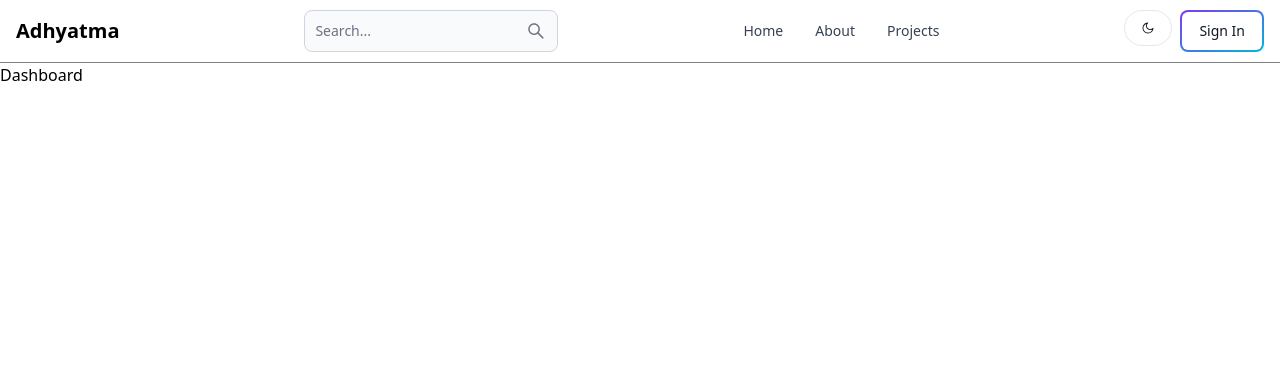
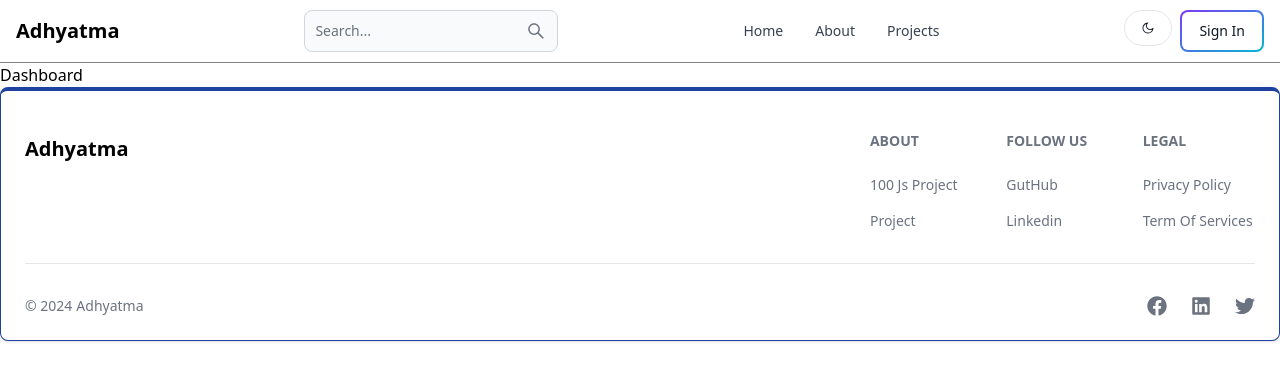
Before and after one commit to sundaramseth/Gyan-Kendra-Blog, a React (Vite) app in the folder client/: page /dashboard in a window 1280 px wide. Shown: the top 380 px of the page. Built offline with nearby package versions, Linux system fonts and the light colour scheme.

Commit message:
create footer component

```diff
--- a/client/src/App.jsx
+++ b/client/src/App.jsx
@@ -7,6 +7,7 @@ import Projects from './pages/Projects'
 import Dashboard from './pages/Dashboard'
 import Header from './components/Header'
 import Search from './pages/Search'
+import Footer from './components/Footer'
 
 
 export default function App() {
@@ -22,6 +23,7 @@ export default function App() {
       <Route path='/search' element={<Search />} />
       <Route path='/dashboard' element={<Dashboard />} />
     </Routes>
+    <Footer />
     </BrowserRouter>
   );
 }
--- /dev/null
+++ b/client/src/components/Footer.jsx
@@ -0,0 +1,99 @@
+
+import { Footer } from "flowbite-react"
+import { Link } from "react-router-dom"
+import { FaFacebook, FaLinkedin, FaTwitter } from "react-icons/fa";
+
+export default function FooterCom() {
+  return (
+    <Footer container className="border border-t-4 border-blue-800">
+      <div className="w-full max-w-7xl mx-auto">
+        <div className="grid grid-cols-1 w-full justify-between sm:flex">
+
+        <div className="mt-5">
+       <Link to='/'
+        className="self-center whitespace-nowrap sm:text-xl font-semibold">
+        Adhyatma
+        </Link>
+       </div>
+
+
+        <div className="grid grid-cols-2 gap-8 mt-4 sm:grid-cols-3 sm:gap-6">
+        <div className="">
+        <Footer.Title title="About" />
+         <Footer.LinkGroup col>
+         <Footer.Link
+         href='/about'
+         target="_blank"
+         rel='noopener noreferrer'
+         >
+            100 Js Project
+         </Footer.Link>
+
+         <Footer.Link
+         href='/about'
+         target="_blank"
+         rel='noopener noreferrer'
+         >
+           Project
+         </Footer.Link>
+         </Footer.LinkGroup>
+        </div>
+
+
+        <div className="">
+        <Footer.Title title="Follow Us" />
+         <Footer.LinkGroup col>
+         <Footer.Link
+         href='/about'
+         target="_blank"
+         rel='noopener noreferrer'
+         >
+           GutHub
+         </Footer.Link>
+
+         <Footer.Link
+         href='/about'
+         target="_blank"
+         rel='noopener noreferrer'
+         >
+           Linkedin
+         </Footer.Link>
+         </Footer.LinkGroup>
+        </div>
+
+        <div className="">
+        <Footer.Title title="Legal" />
+         <Footer.LinkGroup col>
+         <Footer.Link
+         href='/about'
+         target="_blank"
+         rel='noopener noreferrer'
+         >
+           Privacy Policy
+         </Footer.Link>
+
+         <Footer.Link
+         href='/about'
+         target="_blank"
+         rel='noopener noreferrer'
+         >
+           Term Of Services
+         </Footer.Link>
+         </Footer.LinkGroup>
+        </div>
+        </div>
+
+        </div>
+        <Footer.Divider />
+       <div className="w-full sm:flex sm:items-center sm:justify-between ">
+        <Footer.Copyright href='#' by='Adhyatma' year={new Date().getFullYear()} />
+       <div className="flex gap-6 sm:mt-0 sm:justify-center mt-4">
+        <Footer.Icon href="#" icon={FaFacebook} />
+        <Footer.Icon href="#" icon={FaLinkedin} />
+        <Footer.Icon href="#" icon={FaTwitter} />
+       </div>
+       </div>
+      </div>
+    </Footer>
+  )
+}
```
